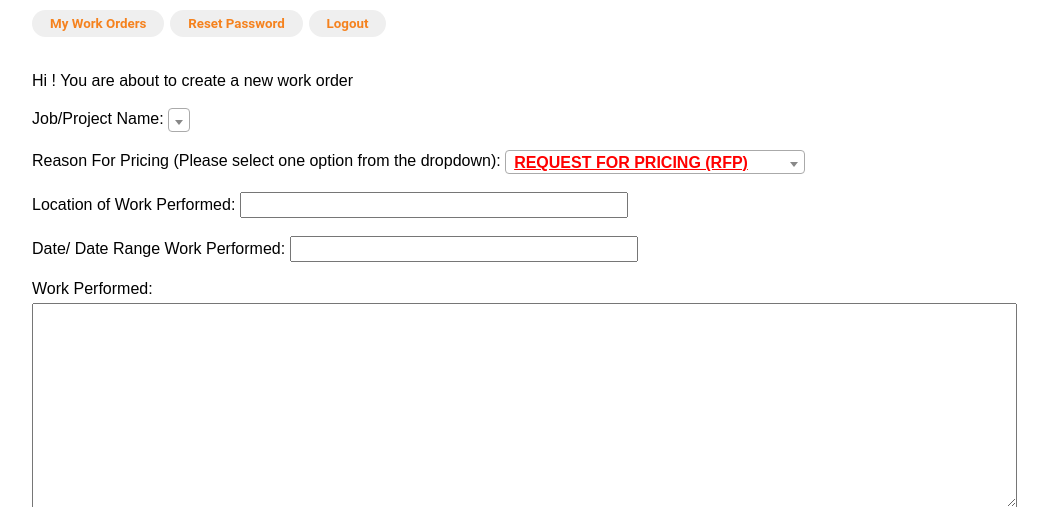
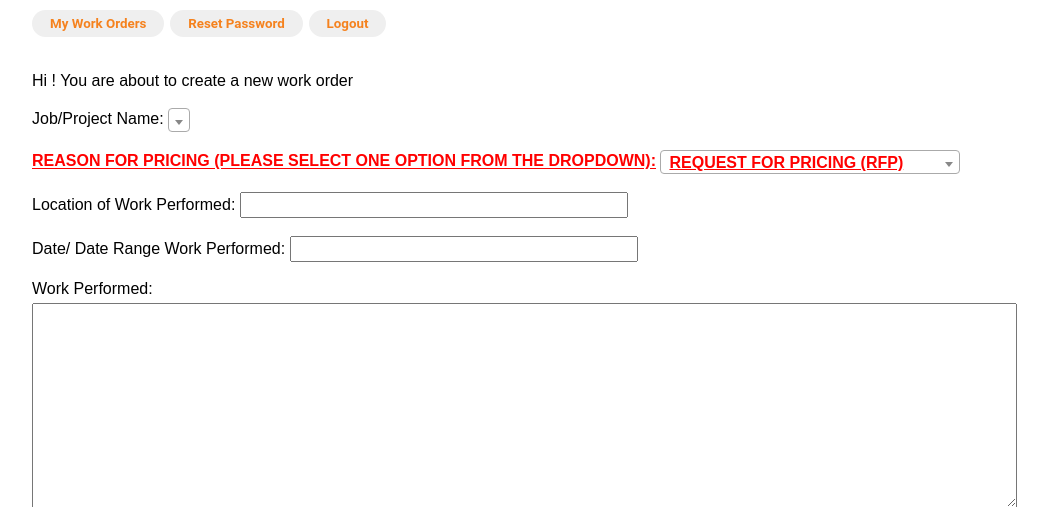
Before and after one commit to rajkapadia91/workorder, a Django app: template workorder_app/templates/createorder.html in a window 1280 px wide. Shown: the part 140-647 px from the top of the page, without its empty margins (112-1160 px from the left). Run offline with Django 3.2, Linux system fonts and the light colour scheme; the template is opened without the code that fills it, so the values that code supplies are empty; some libraries are stand-ins or nearby versions.

Commit message:
tweaked html page and bolded reason for pricing

```diff
--- a/workorder_app/templates/createorder.html
+++ b/workorder_app/templates/createorder.html
@@ -56,7 +56,7 @@
                     <option value="{{one_job.id}}">Job Name: {{one_job.name}}</option>
                     {% endfor %}
                 </select> <br> <br>
-                Reason For Pricing (Please select one option from the dropdown): <select style="width: 300px;" name="request_for_pricing" class="request_for_pricing" onchange="hide_show_signature_func()">
+               <b><span style="color: red; text-decoration: underline;">REASON FOR PRICING (PLEASE SELECT ONE OPTION FROM THE DROPDOWN):</span></b> <select style="width: 300px;" name="request_for_pricing" class="request_for_pricing" onchange="hide_show_signature_func()">
                     <option value="Yes - Request Pricing">REQUEST FOR PRICING (RFP)</option>
                     <option value="Work Already Performed">Work Already Performed</option>
                 </select><br><br>
```
